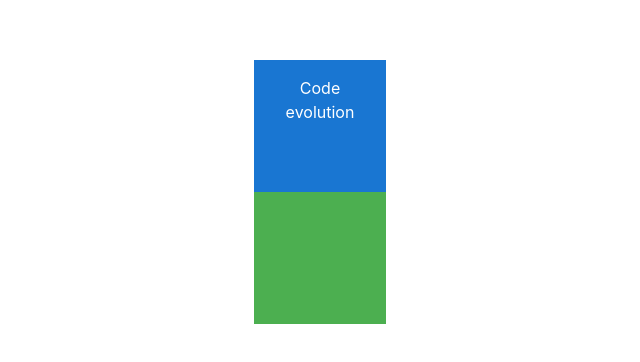
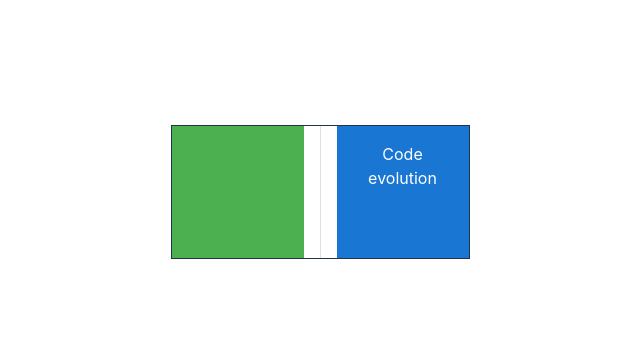
Before and after one commit to leo-mutuku/react-mui, a React (Vite) app: page / in a window 1280 px wide. Shown: the part 208-570 px from the top of the page, without its empty margins (320-960 px from the left). Built offline with nearby package versions, Linux system fonts and the light colour scheme.

Commit message:
stack component useful for one dimensionla layouts

```diff
--- a/src/App.tsx
+++ b/src/App.tsx
@@ -1,7 +1,8 @@
 
 import './App.css'
 //import { MuiAutocomplete } from './component/MuiAutocomplete'
-import { MuiLayouts } from './component/MuiLayouts'
+//import { MuiLayouts } from './component/MuiLayouts'
+import { MuiStack } from './component/MuiStack'
 // import MuiCheckbox from './component/MuiCheckbox'
 // import { MuiRadio } from './component/MuiRadio'
 // import { MuiSelect } from './component/MuiSelect'
@@ -28,7 +29,8 @@
      {/* <MuiCheckbox /> */}
      {/* <MuiSwitch /> */}
      {/* <MuiStar /> */}
-     <MuiLayouts />
+     {/* <MuiLayouts /> */}
+     <MuiStack />
     </>
   )
 }
--- a/src/component/MuiLayouts.tsx
+++ b/src/component/MuiStack.tsx
@@ -1,8 +1,12 @@
-import { Box } from "@mui/material"
-export const MuiLayouts = () => {
+import { Box,Stack, Divider } from "@mui/material"
+
+export const MuiStack = () => {
   return (
-    <>
-    <Box
+    <Stack sx={{border:'1px solid'}}
+    direction={'row-reverse'}
+    spacing={2}
+    divider={<Divider orientation="vertical" flexItem />}>
+         <Box
     sx={{
         backgroundColor:'primary.main',
         color:'white',
@@ -10,7 +14,7 @@
         width:'100px',
         padding:'16px',
         '&:hover':{
-            backgroundcolor:'primary.light'
+            backgroundColor:'primary.light'
         }
     }} >
         Code evolution
@@ -21,9 +25,7 @@
     width={'100px'}
     bgcolor='success.light'
     p={2}
-   >
-
-    </Box>
-    </>
+   ></Box>
+    </Stack>
   )
 }
```
